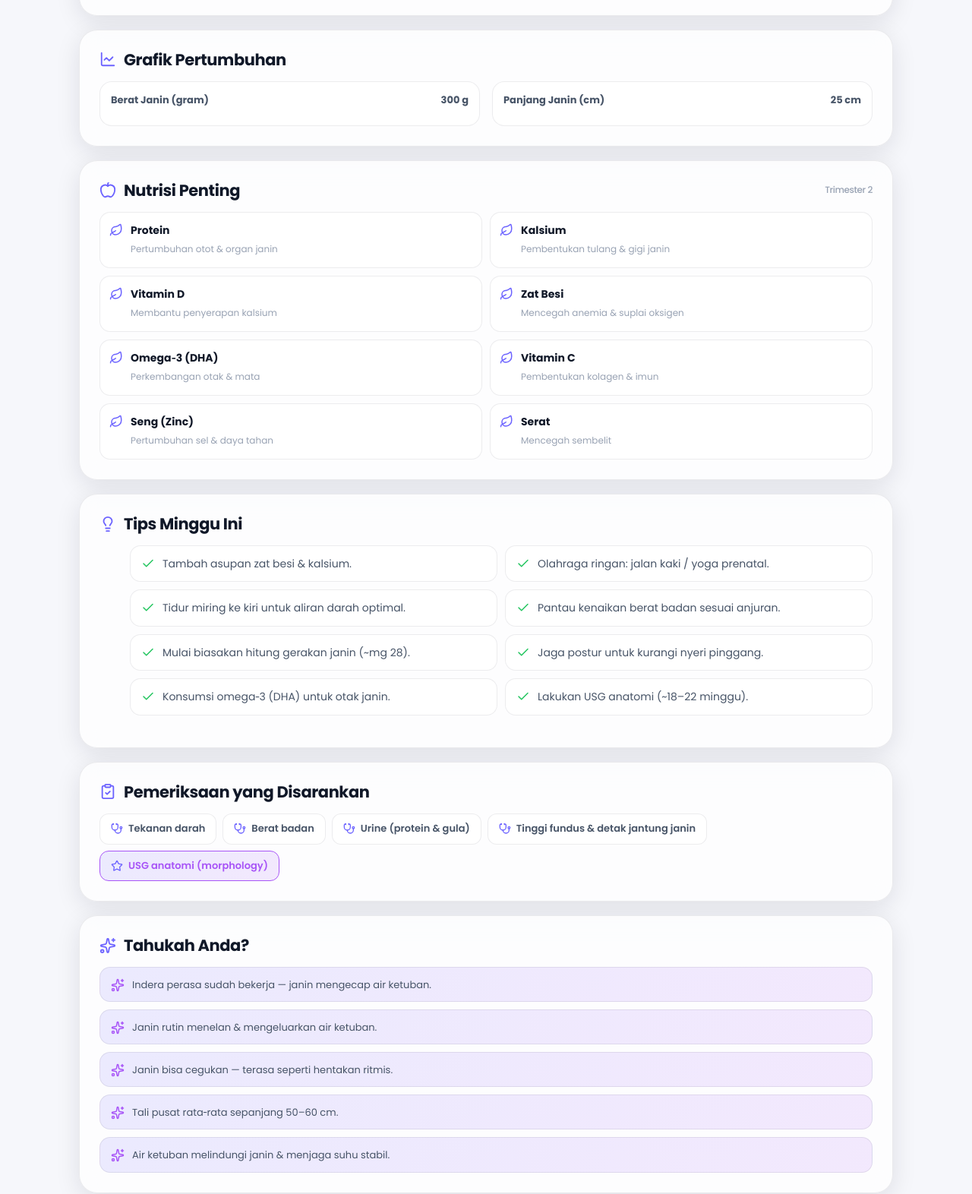
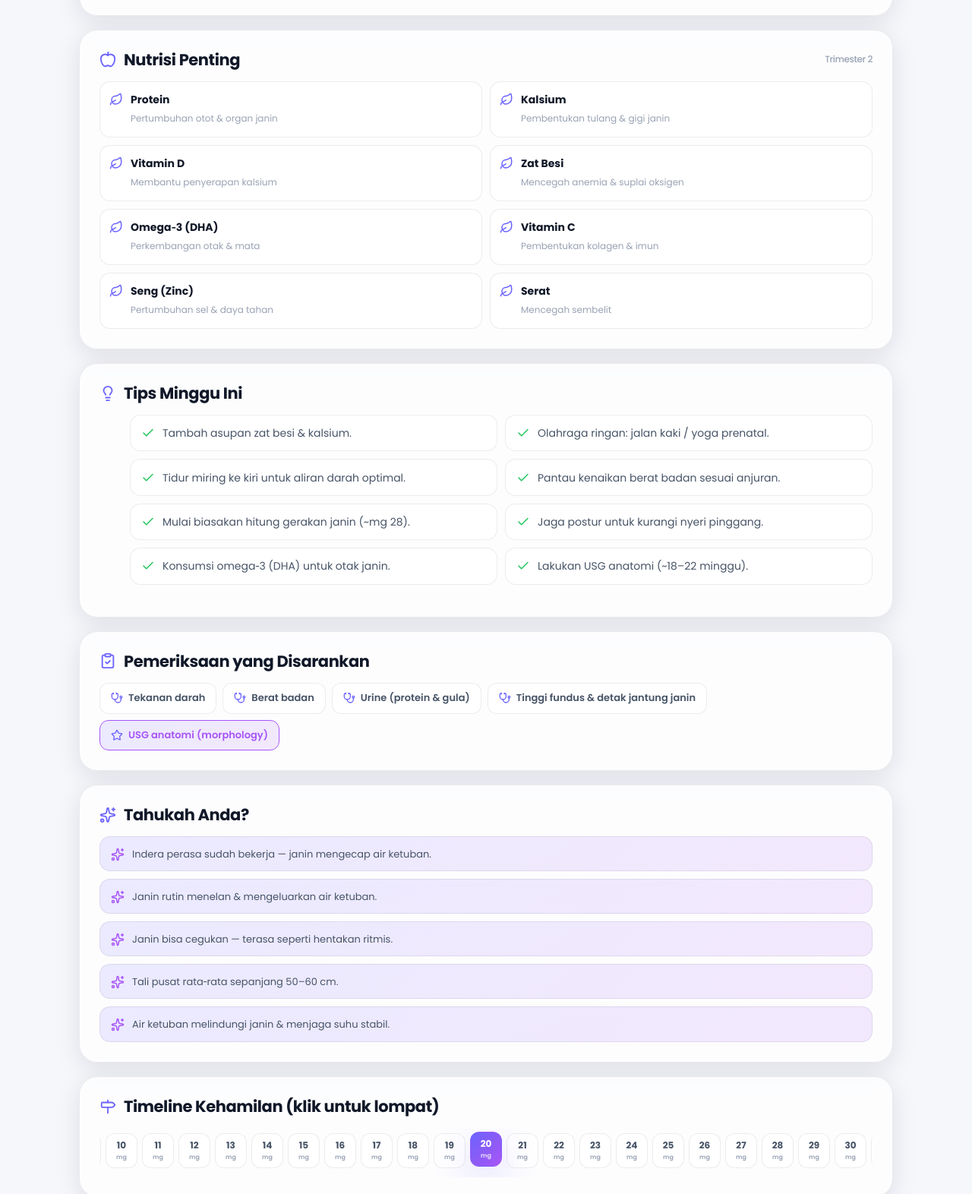
Before and after one commit to Raiganet/kalkulator-bmi, a plain HTML site: page kalkulator-ukuran-janin.html in a window 1280 px wide. Shown: the part 2978-4550 px from the top of the page at 76% size. Drawn offline with nearby package versions, Linux system fonts and the light colour scheme.

Commit message:
Add files via upload

```diff
--- a/kalkulator-ukuran-janin.html
+++ b/kalkulator-ukuran-janin.html
@@ -294,14 +294,7 @@
     <ul class="fz-list" id="devMom"></ul>
   </section>
 
-  <section class="fz-card">
-    <h2><i data-lucide="line-chart"></i> Grafik Pertumbuhan</h2>
-    <div class="fz-charts">
-      <!-- [FIX-GRAFIK] sekarang <div>, bukan <svg> -->
-      <div class="fz-chart"><div class="ct"><span>Berat Janin (gram)</span><span id="gWval">300 g</span></div><div id="chartW" class="fz-svgwrap" role="img" aria-label="Grafik berat janin per minggu"></div></div>
-      <div class="fz-chart"><div class="ct"><span>Panjang Janin (cm)</span><span id="gLval">25 cm</span></div><div id="chartL" class="fz-svgwrap" role="img" aria-label="Grafik panjang janin per minggu"></div></div>
-    </div>
-  </section>
+
 
   <section class="fz-card">
     <h2><i data-lucide="apple"></i> Nutrisi Penting <span class="fz-h2sub" id="nutriTri">Trimester 2</span></h2>
@@ -552,8 +545,8 @@
   $('factsList').innerHTML=fc.map(x=>'<div class="fc">'+icon('sparkles')+'<span>'+x+'</span></div>').join('');
 
   /* [FIX-GRAFIK] gambar ke <div> sebagai string <svg> lengkap */
-  drawChart('chartW', w, x=>D[x-4].b, 'gWval', ' g');
-  drawChart('chartL', w, x=>D[x-4].l, 'gLval', ' cm');
+  /* drawChart chartW dihapus */
+  /* drawChart chartL dihapus */
 
   document.querySelectorAll('#timeline button').forEach(b=>{ const on=+b.dataset.w===w; b.classList.toggle('on',on); b.setAttribute('aria-selected',on); if(on) b.scrollIntoView({inline:'center',block:'nearest'}); });
 
@@ -629,8 +622,8 @@
 if(window.__hpht){ const r=$('hphtResult'); if(r){ const t=new Date(), dh=Math.floor((t-window.__hpht)/864e5), mg=Math.floor(dh/7), hr=dh%7; r.innerHTML='✅ HPHT tersimpan. Usia kehamilan: <strong>'+mg+' minggu '+hr+' hari</strong>'; } }
 const _rb=$('fzReset'); if(_rb) _rb.addEventListener('click', resetView);
 /* redraw grafik saat lebar berubah (biar marker tetap bulat) */
-addEventListener('resize', ()=>{ clearTimeout(window.__rz); window.__rz=setTimeout(()=>{ drawChart('chartW',currentWeek,x=>D[x-4].b,'gWval',' g'); drawChart('chartL',currentWeek,x=>D[x-4].l,'gLval',' cm'); },150); });
-addEventListener('load', ()=>{ window.lucide&&lucide.createIcons(); drawChart('chartW',currentWeek,x=>D[x-4].b,'gWval',' g'); drawChart('chartL',currentWeek,x=>D[x-4].l,'gLval',' cm'); });
+addEventListener('resize', ()=>{ clearTimeout(window.__rz); window.__rz=setTimeout(()=>{ /* drawChart chartW dihapus */ /* drawChart chartL dihapus */ },150); });
+addEventListener('load', ()=>{ window.lucide&&lucide.createIcons(); /* drawChart chartW dihapus */ /* drawChart chartL dihapus */ });
 </script>
 
 <script src="/app.js" defer></script>
```
